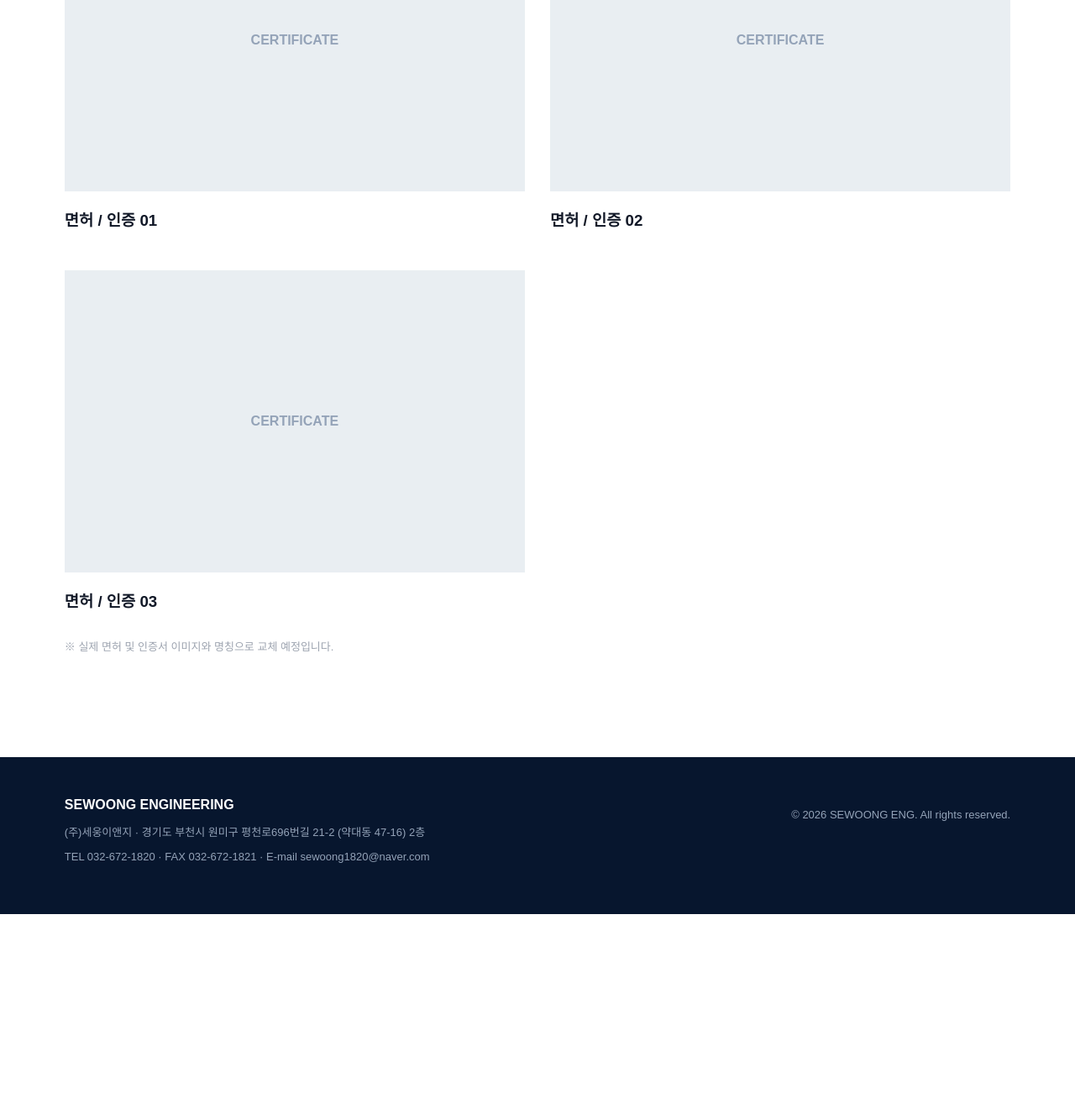
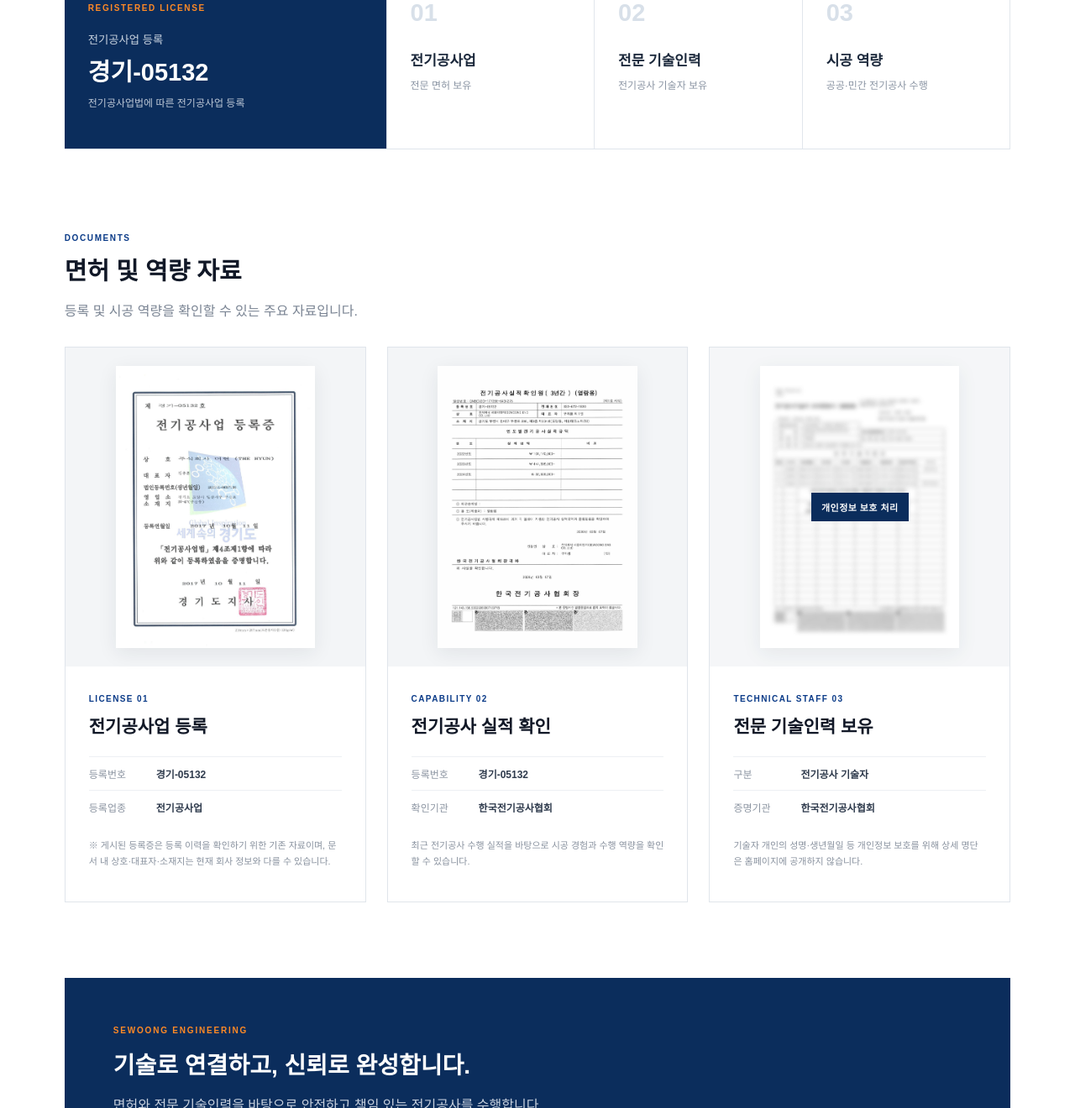
Before and after one commit to KoSeonyeong/sewoongeng, a plain HTML site: page licenses.html in a window 1280 px wide. Shown: the part 893-2213 px from the top of the page at 84% size. Before the commit the page ends 1982 px from the top, so only its background shows below. Drawn offline with Linux system fonts and the light colour scheme.

Commit message:
Add files via upload

```diff
--- a/licenses.html
+++ b/licenses.html
@@ -1,4 +1,7 @@
-<!doctype html><html lang="ko"><head><meta charset="utf-8"><meta name="viewport" content="width=device-width,initial-scale=1"><meta name="description" content="(주)세웅이앤지 공식 홈페이지"><title>면허보유현황 | (주)세웅이앤지</title><link rel="stylesheet" href="style.css"></head><body>
+<!doctype html>
+<html lang="ko"><head><meta charset="utf-8"><meta name="viewport" content="width=device-width,initial-scale=1">
+<meta name="description" content="(주)세웅이앤지 면허 및 기술 역량 현황">
+<title>면허보유현황 | (주)세웅이앤지</title><link rel="stylesheet" href="style.css"></head><body>
 <header class="header">
   <a class="logo company-logo" href="index.html" aria-label="세웅이앤지 홈"><img src="sewoong-logo.png" alt="(주)세웅이앤지 로고"></a>
   <button class="menu-btn" aria-label="메뉴">☰</button>
@@ -10,15 +13,46 @@
     <div class="nav-item"><button>공지사항</button><div class="dropdown"><a href="notice.html">공지사항</a><a href="contact.html">문의하기</a></div></div>
   </nav>
 </header>
-<main><section class="subhero"><div><span>홍보센터</span><h1>면허보유현황</h1><p>신뢰를 증명하는 면허와 인증</p></div></section><div class="breadcrumb"><a href="index.html">HOME</a><span>›</span><span>홍보센터</span><span>›</span><strong>면허보유현황</strong></div><section class="detail-section"><div class="detail-title"><span class="eyebrow">홍보센터</span><h2>면허보유현황</h2></div>
-        <div class="license-grid">
-          <div><div class="cert">CERTIFICATE</div><h3>면허 / 인증 01</h3></div>
-          <div><div class="cert">CERTIFICATE</div><h3>면허 / 인증 02</h3></div>
-          <div><div class="cert">CERTIFICATE</div><h3>면허 / 인증 03</h3></div>
-        </div><p class="note">※ 실제 면허 및 인증서 이미지와 명칭으로 교체 예정입니다.</p>
-    </section></main>
-<footer><div><strong>SEWOONG ENGINEERING</strong>
+<main>
+<section class="subhero"><div><span>홍보센터</span><h1>면허보유현황</h1><p>전문성과 신뢰를 바탕으로 축적해 온 세웅이앤지의 면허 및 기술 역량입니다.</p></div></section>
+<div class="breadcrumb"><a href="index.html">HOME</a><span>›</span><span>홍보센터</span><span>›</span><strong>면허보유현황</strong></div>
+
+<section class="detail-section license-v9">
+ <div class="detail-title license-intro"><span class="eyebrow">LICENSE & CAPABILITY</span>
+ <h2>전문 기술과 시공 역량으로<br>신뢰할 수 있는 현장을 만듭니다.</h2>
+ <p>세웅이앤지는 전기공사업 등록을 기반으로 전문 기술인력과 다양한 시공 경험을 갖추고 있습니다.</p></div>
+
+ <div class="license-highlight">
+   <div class="license-main-card"><span>REGISTERED LICENSE</span><small>전기공사업 등록</small><strong>경기-05132</strong><p>전기공사업법에 따른 전기공사업 등록</p></div>
+   <div class="license-stat"><span>01</span><strong>전기공사업</strong><p>전문 면허 보유</p></div>
+   <div class="license-stat"><span>02</span><strong>전문 기술인력</strong><p>전기공사 기술자 보유</p></div>
+   <div class="license-stat"><span>03</span><strong>시공 역량</strong><p>공공·민간 전기공사 수행</p></div>
+ </div>
+
+ <div class="license-section-head"><span>DOCUMENTS</span><h3>면허 및 역량 자료</h3><p>등록 및 시공 역량을 확인할 수 있는 주요 자료입니다.</p></div>
+
+ <div class="license-doc-grid">
+   <article class="license-doc">
+    <div class="license-doc-img"><img src="license-electrical-registration.jpg" alt="전기공사업 등록증"></div>
+    <div class="license-doc-copy"><span>LICENSE 01</span><h4>전기공사업 등록</h4><dl><div><dt>등록번호</dt><dd>경기-05132</dd></div><div><dt>등록업종</dt><dd>전기공사업</dd></div></dl>
+    <p class="doc-note">※ 게시된 등록증은 등록 이력을 확인하기 위한 기존 자료이며, 문서 내 상호·대표자·소재지는 현재 회사 정보와 다를 수 있습니다.</p></div>
+   </article>
+
+   <article class="license-doc">
+    <div class="license-doc-img"><img src="license-performance-confirmation.jpg" alt="전기공사실적확인원"></div>
+    <div class="license-doc-copy"><span>CAPABILITY 02</span><h4>전기공사 실적 확인</h4><dl><div><dt>등록번호</dt><dd>경기-05132</dd></div><div><dt>확인기관</dt><dd>한국전기공사협회</dd></div></dl>
+    <p class="doc-note">최근 전기공사 수행 실적을 바탕으로 시공 경험과 수행 역량을 확인할 수 있습니다.</p></div>
+   </article>
+
+   <article class="license-doc private-doc">
+    <div class="license-doc-img private-preview"><img src="license-technician-private.jpg" alt="개인정보 보호 처리된 전기공사기술자 보유증명 자료"><span>개인정보 보호 처리</span></div>
+    <div class="license-doc-copy"><span>TECHNICAL STAFF 03</span><h4>전문 기술인력 보유</h4><dl><div><dt>구분</dt><dd>전기공사 기술자</dd></div><div><dt>증명기관</dt><dd>한국전기공사협회</dd></div></dl>
+    <p class="doc-note">기술자 개인의 성명·생년월일 등 개인정보 보호를 위해 상세 명단은 홈페이지에 공개하지 않습니다.</p></div>
+   </article>
+ </div>
+
+ <div class="license-bottom"><span>SEWOONG ENGINEERING</span><h3>기술로 연결하고, 신뢰로 완성합니다.</h3><p>면허와 전문 기술인력을 바탕으로 안전하고 책임 있는 전기공사를 수행합니다.</p><a href="projects.html">공사 실적 보기 <b>→</b></a></div>
+</section></main><footer><div><strong>SEWOONG ENGINEERING</strong>
 <p>(주)세웅이앤지 · 경기도 부천시 원미구 평천로696번길 21-2 (약대동 47-16) 2층</p>
 <p>TEL 032-672-1820 · FAX 032-672-1821 · E-mail <a href="mailto:sewoong1820@naver.com">sewoong1820@naver.com</a></p>
-</div><p>© 2026 SEWOONG ENG. All rights reserved.</p></footer>
-<script src="script.js"></script></body></html>
+</div><p>© 2026 SEWOONG ENG. All rights reserved.</p></footer></body></html>
--- a/style.css
+++ b/style.css
@@ -136,12 +136,12 @@ footer a{color:inherit;text-decoration:none}
   }
 }
 
-/* v8 business page */
-.business-v8{overflow:hidden}.business-intro{max-width:760px;margin-bottom:70px}.business-intro h2{font-size:38px;line-height:1.35}.business-intro p{max-width:680px;color:#6b7280;line-height:1.9;margin-top:18px}
-.business-feature-list{display:flex;flex-direction:column;gap:95px}.business-feature{display:grid;grid-template-columns:1.08fr .92fr;gap:70px;align-items:center}.business-feature.reverse .business-photo{order:2}.business-feature.reverse .business-copy{order:1}
-.business-photo{position:relative;overflow:hidden;min-height:430px;background:#eef2f6}.business-photo:after{content:"";position:absolute;inset:0;background:linear-gradient(180deg,transparent 65%,rgba(7,30,61,.16))}
-.business-photo img{width:100%;height:100%;min-height:430px;position:absolute;inset:0;object-fit:cover;display:block;transition:transform .6s ease}.business-feature:hover .business-photo img{transform:scale(1.025)}
-.business-copy{position:relative;padding:25px 0}.business-no{display:block;font-size:58px;line-height:1;font-weight:800;color:#e8edf4;margin-bottom:18px}.business-copy small{display:block;color:#0b3b88;letter-spacing:.16em;font-weight:800;font-size:11px}.business-copy h3{font-size:34px;margin:9px 0 22px;color:#142033}.business-copy p{font-size:15px;line-height:2;color:#687386;word-break:keep-all}
-.business-tags{display:flex;flex-wrap:wrap;gap:8px;margin-top:28px}.business-tags span{padding:9px 13px;border:1px solid #dce3eb;color:#465365;font-size:12px;background:#fff}
-.business-bottom{margin-top:110px;background:#0b2d5c;color:#fff;padding:55px 60px;position:relative}.business-bottom>span{color:#ff8a26;font-size:10px;letter-spacing:.18em;font-weight:800}.business-bottom h3{font-size:29px;margin:12px 0}.business-bottom p{color:#c8d1de;line-height:1.8;margin-bottom:26px}.business-bottom a{display:inline-flex;gap:34px;align-items:center;background:#fff;color:#0b2d5c;text-decoration:none;padding:14px 18px;font-size:13px;font-weight:800}
-@media(max-width:800px){.business-intro{margin-bottom:45px}.business-intro h2{font-size:28px}.business-feature-list{gap:58px}.business-feature,.business-feature.reverse{grid-template-columns:1fr;gap:25px}.business-feature.reverse .business-photo,.business-feature.reverse .business-copy{order:initial}.business-photo,.business-photo img{min-height:280px}.business-copy{padding:0}.business-no{font-size:44px;margin-bottom:12px}.business-copy h3{font-size:27px;margin:7px 0 15px}.business-copy p{line-height:1.85}.business-bottom{margin-top:70px;padding:38px 25px}.business-bottom h3{font-size:23px}}
+/* v9 licenses */
+.license-intro{max-width:780px;margin-bottom:58px}.license-intro h2{font-size:38px;line-height:1.35}.license-intro p{color:#6b7280;line-height:1.9;margin-top:18px}
+.license-highlight{display:grid;grid-template-columns:1.55fr repeat(3,1fr);border-top:2px solid #0b3b88;border-bottom:1px solid #dfe5ec;margin-bottom:95px}
+.license-main-card,.license-stat{padding:35px 28px;min-height:155px;border-right:1px solid #e1e6ec}.license-main-card{background:#0b2d5c;color:#fff}.license-main-card>span{font-size:10px;letter-spacing:.16em;color:#ff8a26;font-weight:800}.license-main-card small{display:block;color:#cbd5e1;margin-top:20px}.license-main-card strong{display:block;font-size:29px;margin:6px 0}.license-main-card p,.license-stat p{font-size:12px;color:#8a94a3;margin-top:9px}.license-main-card p{color:#bfc9d7}.license-stat>span{color:#d8e0e9;font-size:29px;font-weight:800}.license-stat strong{display:block;color:#1b283b;margin-top:26px;font-size:17px}
+.license-section-head{margin-bottom:32px}.license-section-head>span{color:#0b3b88;font-size:10px;letter-spacing:.16em;font-weight:800}.license-section-head h3{font-size:29px;margin:8px 0}.license-section-head p{color:#7a8493}
+.license-doc-grid{display:grid;grid-template-columns:repeat(3,1fr);gap:25px}.license-doc{border:1px solid #e0e5eb;background:#fff;overflow:hidden}.license-doc-img{height:380px;background:#f3f5f7;padding:22px;display:flex;align-items:center;justify-content:center;position:relative}.license-doc-img img{max-width:100%;max-height:100%;object-fit:contain;box-shadow:0 6px 22px rgba(20,35,55,.08)}.license-doc-copy{padding:28px}.license-doc-copy>span{font-size:10px;letter-spacing:.14em;color:#0b3b88;font-weight:800}.license-doc-copy h4{font-size:21px;margin:9px 0 22px}.license-doc-copy dl{margin:0}.license-doc-copy dl div{display:grid;grid-template-columns:80px 1fr;border-top:1px solid #edf0f3;padding:11px 0;font-size:12px}.license-doc-copy dt{color:#8b94a1}.license-doc-copy dd{margin:0;color:#2f3b4d;font-weight:700}.doc-note{font-size:11px;line-height:1.7;color:#89929f;margin-top:17px}.private-preview:after{content:"";position:absolute;inset:0;background:rgba(255,255,255,.12)}.private-preview>span{position:absolute;z-index:2;background:#0b2d5c;color:#fff;padding:9px 12px;font-size:11px;font-weight:800;letter-spacing:.04em}
+.license-bottom{margin-top:90px;background:#0b2d5c;color:#fff;padding:52px 58px}.license-bottom>span{color:#ff8a26;font-size:10px;letter-spacing:.18em;font-weight:800}.license-bottom h3{font-size:28px;margin:12px 0}.license-bottom p{color:#c8d1de;line-height:1.8}.license-bottom a{display:inline-flex;gap:30px;margin-top:20px;background:#fff;color:#0b2d5c;text-decoration:none;padding:14px 18px;font-size:13px;font-weight:800}
+@media(max-width:900px){.license-highlight{grid-template-columns:1fr 1fr}.license-main-card{grid-column:1/-1}.license-doc-grid{grid-template-columns:1fr}.license-doc{display:grid;grid-template-columns:.8fr 1.2fr}.license-doc-img{height:330px}}
+@media(max-width:600px){.license-intro h2{font-size:28px}.license-highlight{grid-template-columns:1fr 1fr;margin-bottom:60px}.license-main-card,.license-stat{padding:26px 20px;min-height:auto}.license-stat strong{margin-top:16px}.license-doc{display:block}.license-doc-img{height:340px}.license-doc-copy{padding:24px 20px}.license-bottom{margin-top:60px;padding:38px 25px}.license-bottom h3{font-size:23px}}
```
Also changed, not shown: license-electrical-registration.jpg (added), license-performance-confirmation.jpg (added), license-technician-private.jpg (added).
